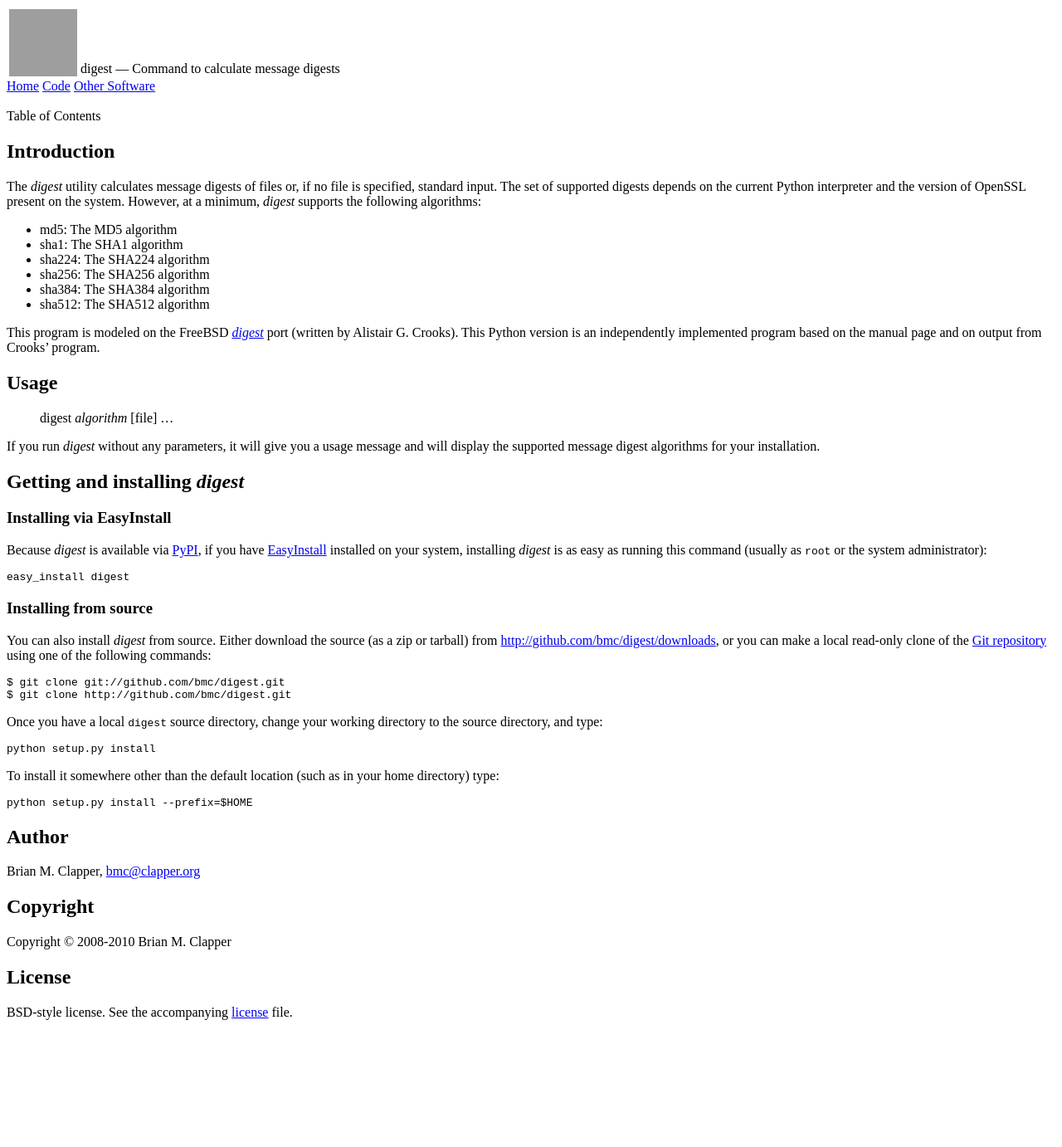
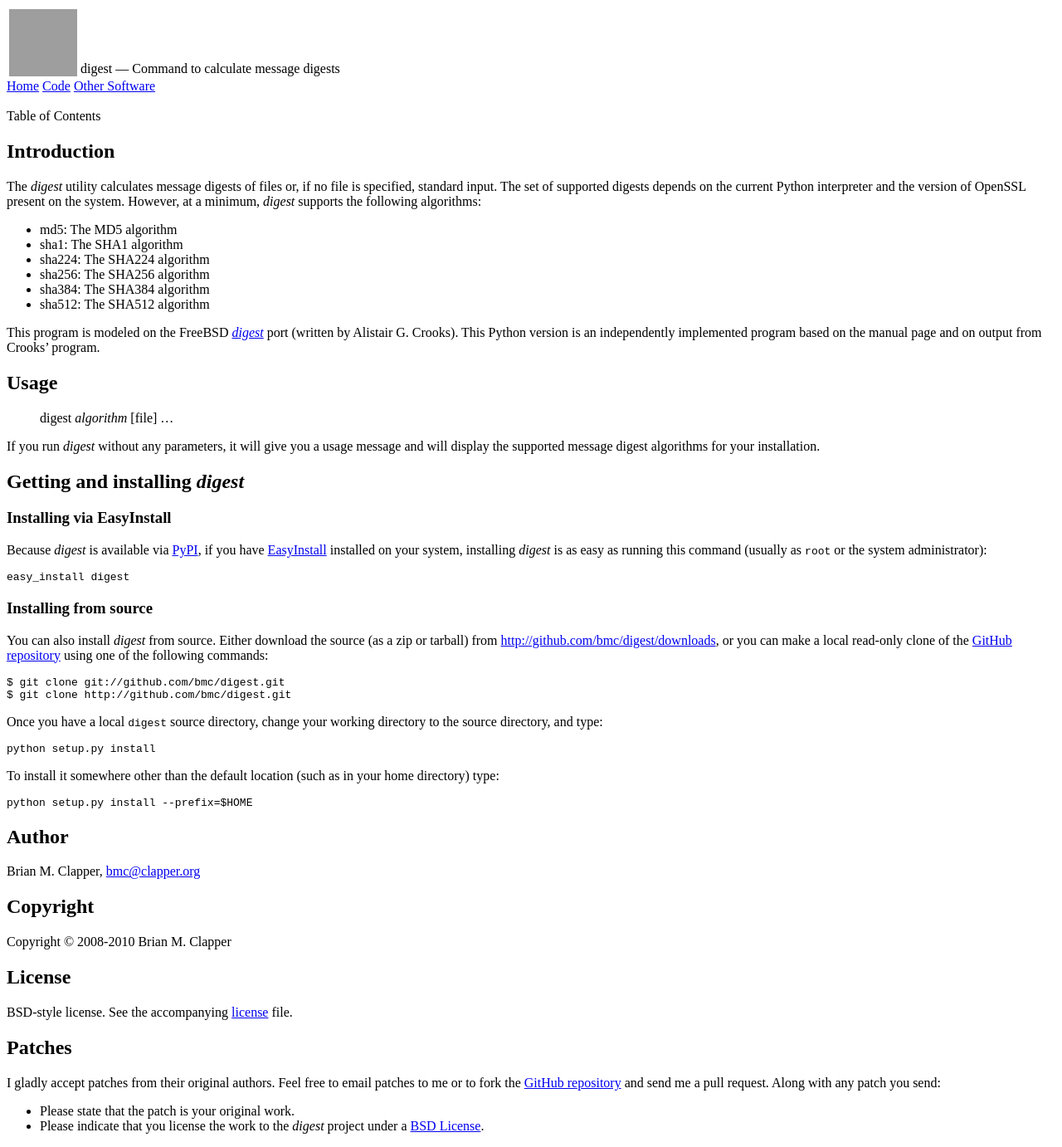
Before and after one commit to bmc/digest, a Jekyll site: the page built from index.md, in a window 1280 px wide. Shown: the whole page at 83% size. Built offline with Jekyll 4.4.1, drawn with Linux system fonts in a browser that asks for light colours; before the commit the page ends 1245 px from its top, so only the background shows below that.

Commit message:
Added patch policy

```diff
--- a/index.md
+++ b/index.md
@@ -42,17 +42,17 @@ command (usually as `root` or the system administrator):
 
 ### Installing from source
 
-You can also install *digest* from source. Either download the source
-(as a zip or tarball) from <http://github.com/bmc/digest/downloads>, or
-you can make a local read-only clone of the [Git repository][] using one of
-the following commands:
+You can also install *digest* from source. Either download the source (as a
+zip or tarball) from <http://github.com/bmc/digest/downloads>, or you can
+make a local read-only clone of the [GitHub repository][] using one of the
+following commands:
 
     $ git clone git://github.com/bmc/digest.git
     $ git clone http://github.com/bmc/digest.git
 
 [EasyInstall]: http://peak.telecommunity.com/DevCenter/EasyInstall
 [PyPI]: http://pypi.python.org/pypi
-[Git repository]: http://github.com/bmc/digest
+[GitHub repository]: http://github.com/bmc/digest
 
 Once you have a local `digest` source directory, change your working directory
 to the source directory, and type:
@@ -78,4 +78,15 @@ Copyright &copy; 2008-2010 Brian M. Clapper
 
 BSD-style license. See the accompanying [license][] file.
 
+## Patches
+
+I gladly accept patches from their original authors. Feel free to email
+patches to me or to fork the [GitHub repository][] and send me a pull
+request. Along with any patch you send:
+
+* Please state that the patch is your original work.
+* Please indicate that you license the work to the *digest*
+  project under a [BSD License][license].
+
+[GitHub repository]: http://github.com/bmc/javaeditline
 [license]: license.html
```
